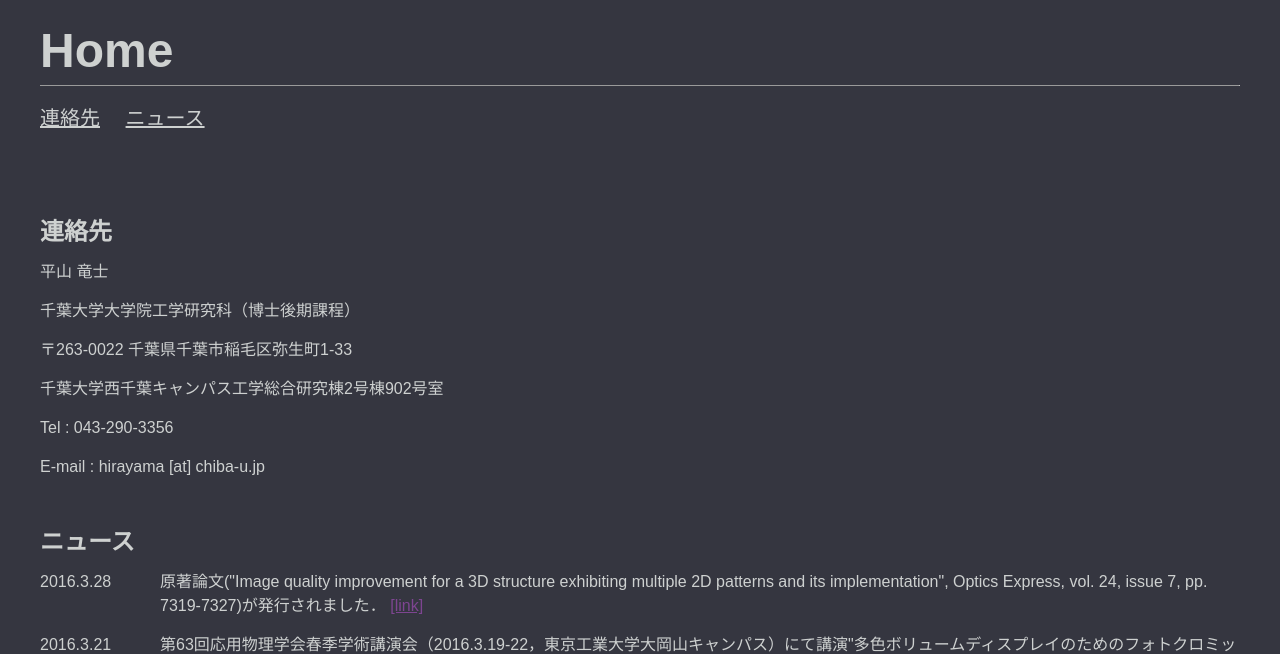
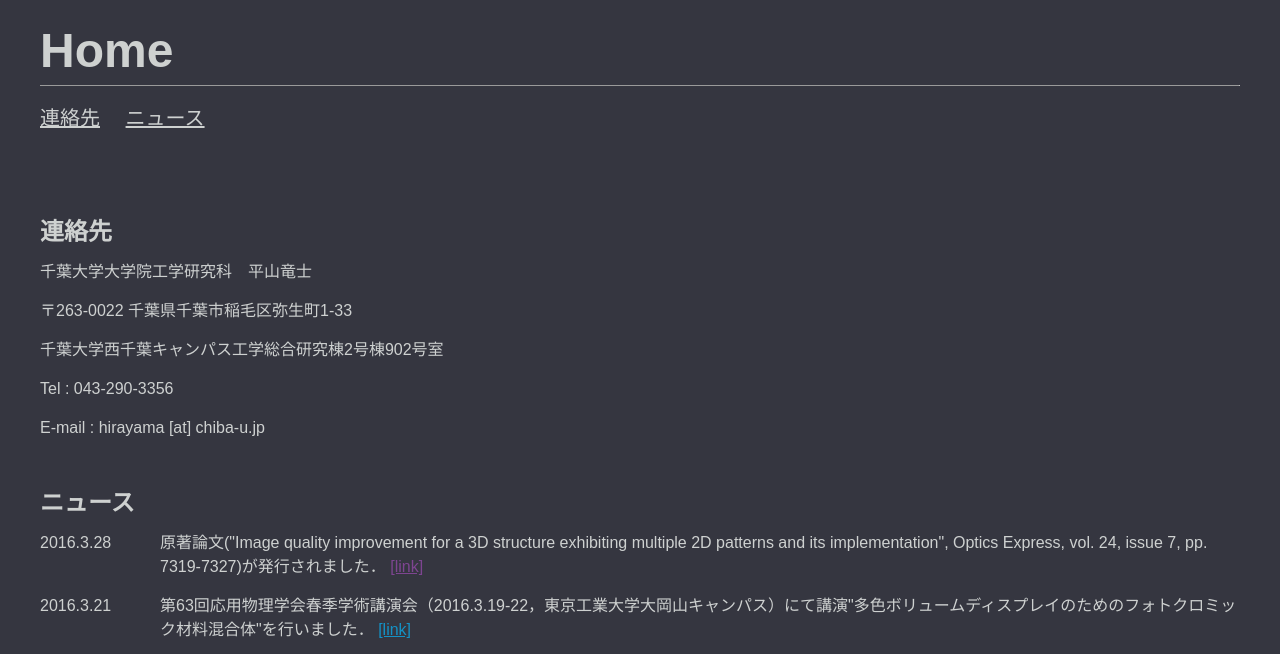
Before and after one commit to RyujiHirayama/Web, a plain HTML site: page index.html in a window 1280 px wide. Shown: the part 122-776 px from the top of the page. Drawn offline with Linux system fonts and the light colour scheme.

Commit message:
Update index.html

```diff
--- a/index.html
+++ b/index.html
@@ -41,8 +41,7 @@
 			<a name="CT"> <br></a>
 			<h2>連絡先</h2>
 			<ul class="list">
-				<li>平山 竜士</li>
-				<li>千葉大学大学院工学研究科（博士後期課程）</li>
+				<li>千葉大学大学院工学研究科　平山竜士</li>
 				<li>〒263-0022 千葉県千葉市稲毛区弥生町1-33</li>
 				<li>千葉大学西千葉キャンパス工学総合研究棟2号棟902号室</li>
 				<li>Tel : 043-290-3356</li>
```
